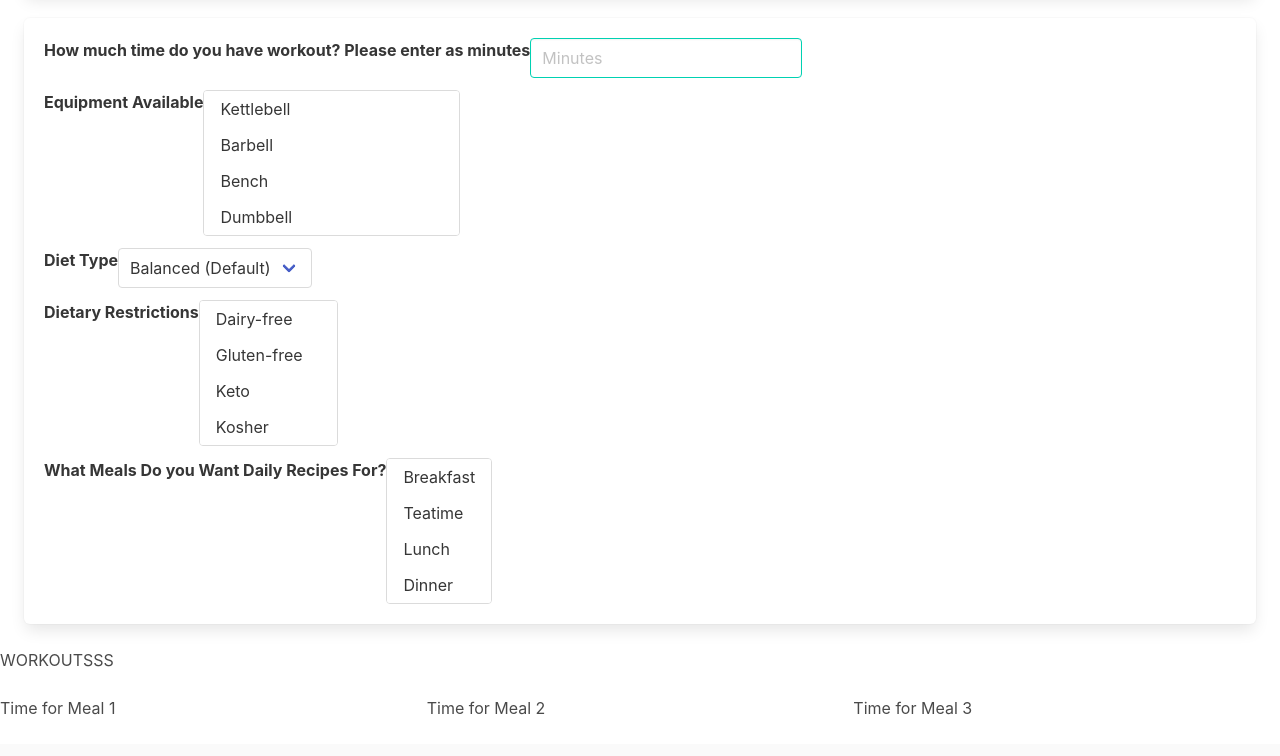
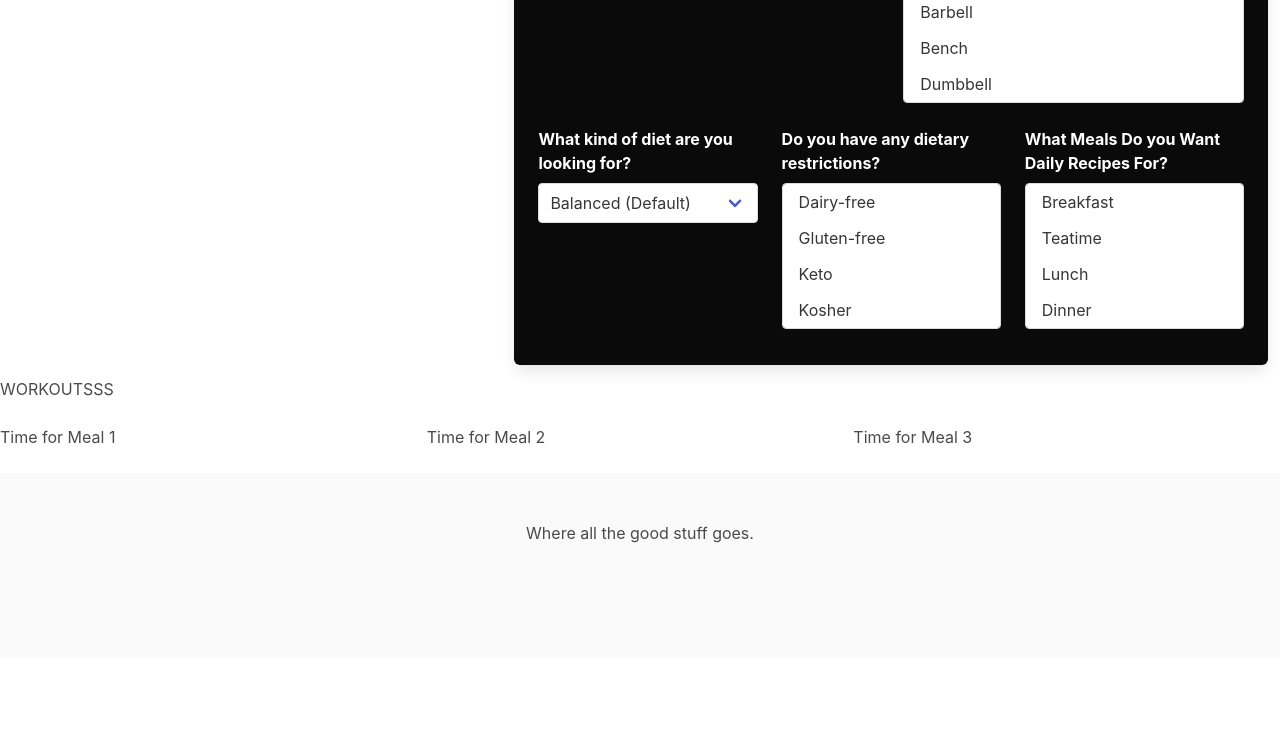
Before and after one commit to tielkingc/MEH, a plain HTML site: page index.html in a window 1280 px wide. Shown: the part 135-891 px from the top of the page. After the commit the page ends 800 px from the top, so only its background shows below. Drawn offline with nearby package versions, Linux system fonts and the light colour scheme; no server answers.

Commit message:
refined form, added no dietary restriciton option

```diff
--- a/index.html
+++ b/index.html
@@ -11,22 +11,23 @@
 <body>
     <div class="container is-fullhd">
       <section class="hero is-small">
-            <div class="hero-body is-horizontal">
-                <div class="box">
+        <div class="hero-body tile is-ancestor">
+          <div class="column is-two-fifths">
             <p class="title">Main Title of Page</p>
             <p class="subtitle">Taglines and Whatnot</p>
           </div>
-                <form class="box">
-                    <div class="tile field">
-                        <label class="label">How much time do you have workout?  Please enter as minutes </label>
-                        <div class="control">
+          <form class="box column is-three-fifths has-background-black">
+            <div class="tile">
+              <div class="field column is-expanded">
+                <label class="label has-text-white">How much time do you have workout? Please enter as minutes </label>
+                <div class="control is-expanded">
                   <input class="input is-primary" type="text" placeholder="Minutes">
                 </div>
               </div>
-                  <div class="tile field">
-                    <label class="label">Equipment Available</label>
-                    <div class="control">
-                      <div class="select is-multiple">
+              <div class="field column">
+                <label class="label has-text-white">What equipment do you have available to use?</label>
+                <div class="control is-expanded">
+                  <div class="select is-multiple is-fullwidth">
                     <select multiple size="4">
                       <option value="10">Kettlebell</option>
                       <option value="1">Barbell</option>
@@ -42,10 +43,12 @@
                   </div>
                 </div>
               </div>
-                  <div class="tile field">
-                    <label class="label">Diet Type</label>
+            </div>
+            <div class="tile">
+              <div class="field column">
+                <label class="label has-text-white">What kind of diet are you looking for?</label>
                 <div class="control">
-                      <div class="select">
+                  <div class="select is-fullwidth">
                     <select>
                       <option value="balanced">Balanced (Default)</option>
                       <option value="high-fiber">High-Fiber</option>
@@ -57,10 +60,10 @@
                   </div>
                 </div>
               </div>
-                  <div class="tile field">
-                    <label class="label">Dietary Restrictions</label>
+              <div class="field column">
+                <label class="label has-text-white">Do you have any dietary restrictions?</label>
                 <div class="control">
-                      <div class="select is-multiple">
+                  <div class="select is-multiple is-fullwidth">
                     <select multiple size="4">
                       <option value="dairy-free">Dairy-free</option>
                       <option value="gluten-free">Gluten-free</option>
@@ -75,14 +78,15 @@
                       <option value="vegan">Vegan</option>
                       <option value="vegetarian">Vegetarian</option>
                       <option value="wheat-free">Wheat-free</option>
+                      <option value="">None</option>
                     </select>
                   </div>
                 </div>
               </div>
-                  <div class="tile field">
-                    <label class="label">What Meals Do you Want Daily Recipes For?</label>
+              <div class="field column">
+                <label class="label has-text-white">What Meals Do you Want Daily Recipes For?</label>
                 <div class="control">
-                      <div class="select is-multiple">
+                  <div class="select is-multiple is-fullwidth">
                     <select multiple size="4">
                       <option value="Breakfast">Breakfast</option>
                       <option value="Teatime">Teatime</option>
@@ -93,10 +97,12 @@
                   </div>
                 </div>
               </div>
+            </div>
           </form>
         </div>
+      </section>
     </div>
-        </section>
+
         <div class="tile is-ancestor is-vertical">
           <div class="tile is-parent">
             WORKOUTSSS
@@ -115,7 +121,7 @@
             <div id="edamam-badge" data-color="transparent"></div>
           </div>
         </footer>
-    </div>
+
     <script src="https://developer.edamam.com/attribution/badge.js"></script>
     <script src="./assets/js/script.js"></script>
 </body>
```
Lines whose indentation alone changed are shown as unchanged.
